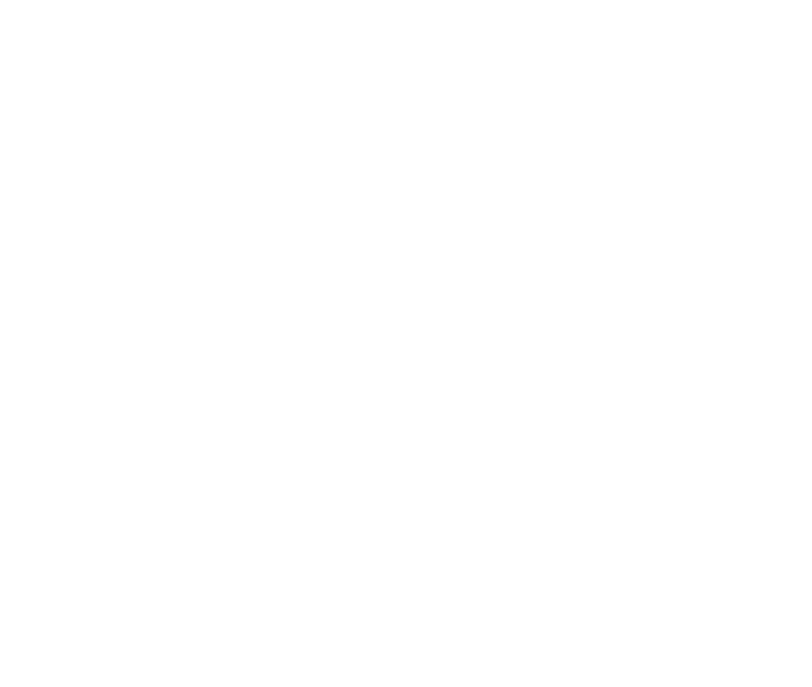
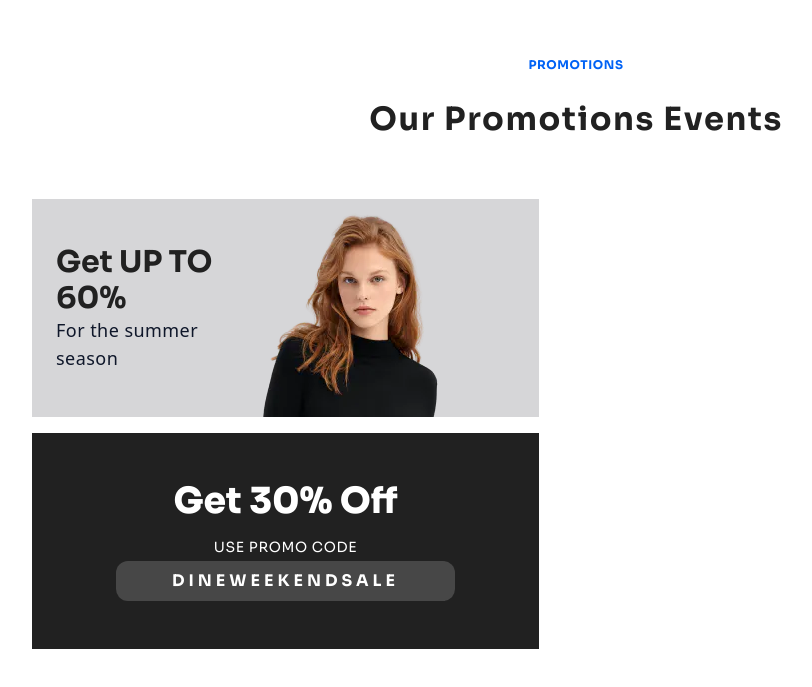
Before and after one commit to jawwad-ali/hackathon, a Next.js app: page / in a window 1280 px wide. Shown: the part 929-1616 px from the top of the page, without its empty margins (64-876 px from the left). Before the commit the page ends 868 px from the top, so only its background shows below. Built offline with nearby package versions, Linux system fonts and the light colour scheme.

Commit message:
promotion section left side complete

```diff
--- a/app/components/HeroSection.tsx
+++ b/app/components/HeroSection.tsx
@@ -27,7 +27,7 @@
         >
           An Industrial Take on Streetwear
         </h1>
-        <div className="mt-11 w-[85%] lg:w-[60%]">
+        <div className="mt-8 w-[85%] lg:w-[60%]">
           <p className={`${sora.className} text-[#666] text-base`}>
             Anyone can beat you but no one can beat your outfit as long as you
             wear Dine outfits.
--- /dev/null
+++ b/app/components/Promotions.tsx
@@ -0,0 +1,84 @@
+import React from "react";
+import { Sora } from "next/font/google";
+
+import Image from "next/image";
+
+import ProductOne from "../images/product_one.webp";
+
+const sora = Sora({ subsets: ["latin"] });
+
+const Promotions = () => {
+  return (
+    <div className="my-28">
+      <div className="text-center ">
+        <span
+          className={`${sora.className} font-bold uppercase text-center text-xs text-[#0062f5] tracking-wider`}
+        >
+          promotions
+        </span>
+        <h2
+          className={`${sora.className} font-bold text-[32px] pt-5 tracking-wider text-[#212121]`}
+        >
+          Our Promotions Events
+        </h2>
+      </div>
+
+      {/* Products */}
+      <div className="flex w-full">
+        {/* Left Side */}
+        <div className="flex flex-col gap-2 mt-14 mx-8">
+          <div className="bg-[#d6d6d8] grid gap-2 justify-between">
+            <div className="w-full flex justify-center items-center">
+              <div className="py-10">
+                <h3
+                  className={`${sora.className} px-6 font-bold text-2xl lg:text-3xl leading-9 text-[#212121]`}
+                >
+                  Get UP TO 60%
+                </h3>
+                <p className="text-base lg:text-lg -tracking-tight px-6">
+                  For the summer season
+                </p>
+              </div>
+
+              <div className="-ml-14 w-[75%]">
+                <Image
+                  src={ProductOne}
+                  alt="Product"
+                  loading="lazy"
+                  width={282}
+                  height={212}
+                />
+              </div>
+            </div>
+          </div>
+
+          {/* Left Side Second Div */}
+          <div className="bg-[#212121] py-12 mt-2">
+            <div className="w-full flex flex-col justify-center text-white items-center">
+              <h3
+                className={`${sora.className} text-center font-black text-3xl lg:text-4xl pb-4`}
+              >
+                Get 30% Off
+              </h3>
+              <p
+                className={`${sora.className} leading-5 font-normal text-xs lg:text-sm uppercase tracking-wider`}
+              >
+                use promo code
+              </p>
+              <button
+                className={`${sora.className} font-bold text-base tracking-[.25em] leading-6 text-white border-none
+                bg-[#474747] px-10 py-2 lg:px-14 mt-1 rounded-xl `}
+              >
+                DINEWEEKENDSALE
+              </button>
+            </div>
+          </div>
+
+          {/* Right Side */}
+        </div>
+      </div>
+    </div>
+  );
+};
+
+export default Promotions;
--- a/app/page.tsx
+++ b/app/page.tsx
@@ -1,11 +1,13 @@
 import HeroSection from "./components/HeroSection";
 import NavigationBar from "./components/NavigationBar";
+import Promotions from "./components/Promotions";
 
 export default function Home() {
   return (
     <div className="max-w-6xl mx-auto">
       <NavigationBar />
       <HeroSection />
+      <Promotions />
     </div>
   );
 }
```
Also changed, not shown: app/images/product_one.webp (added).
